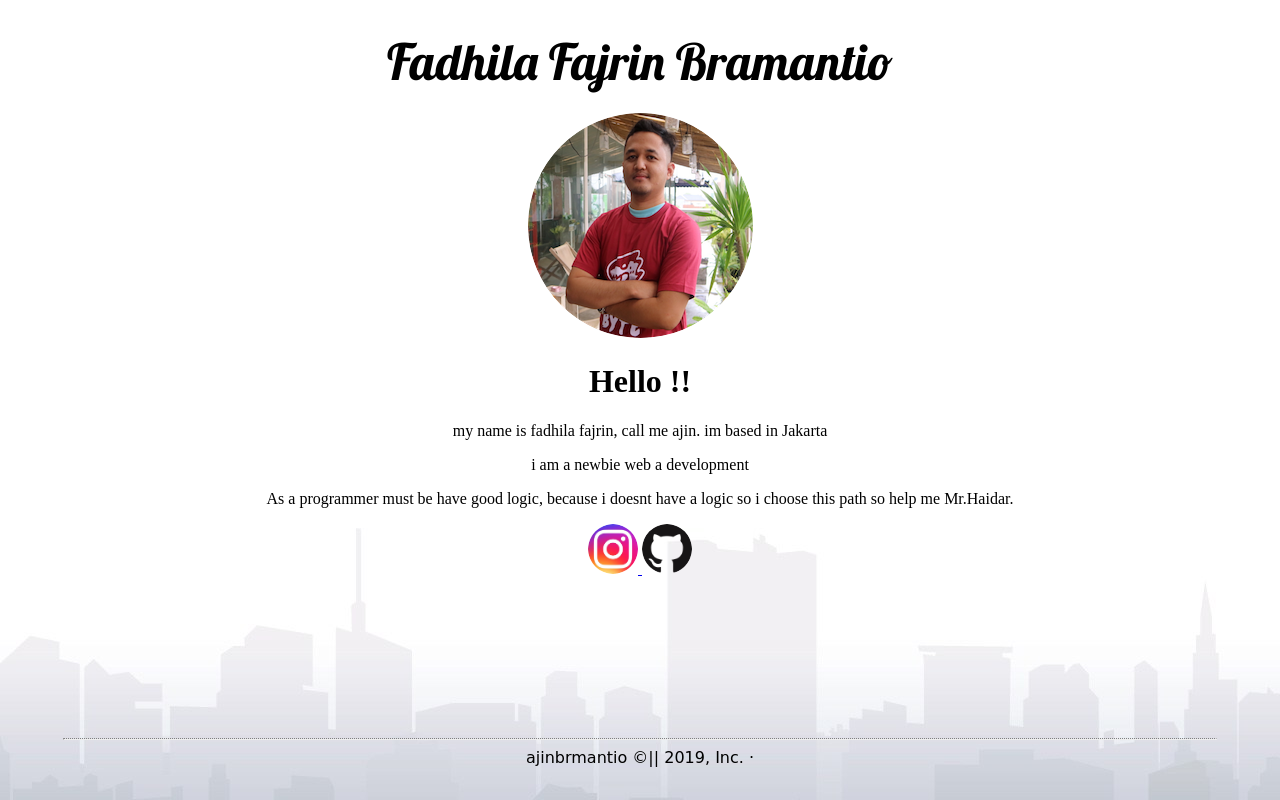
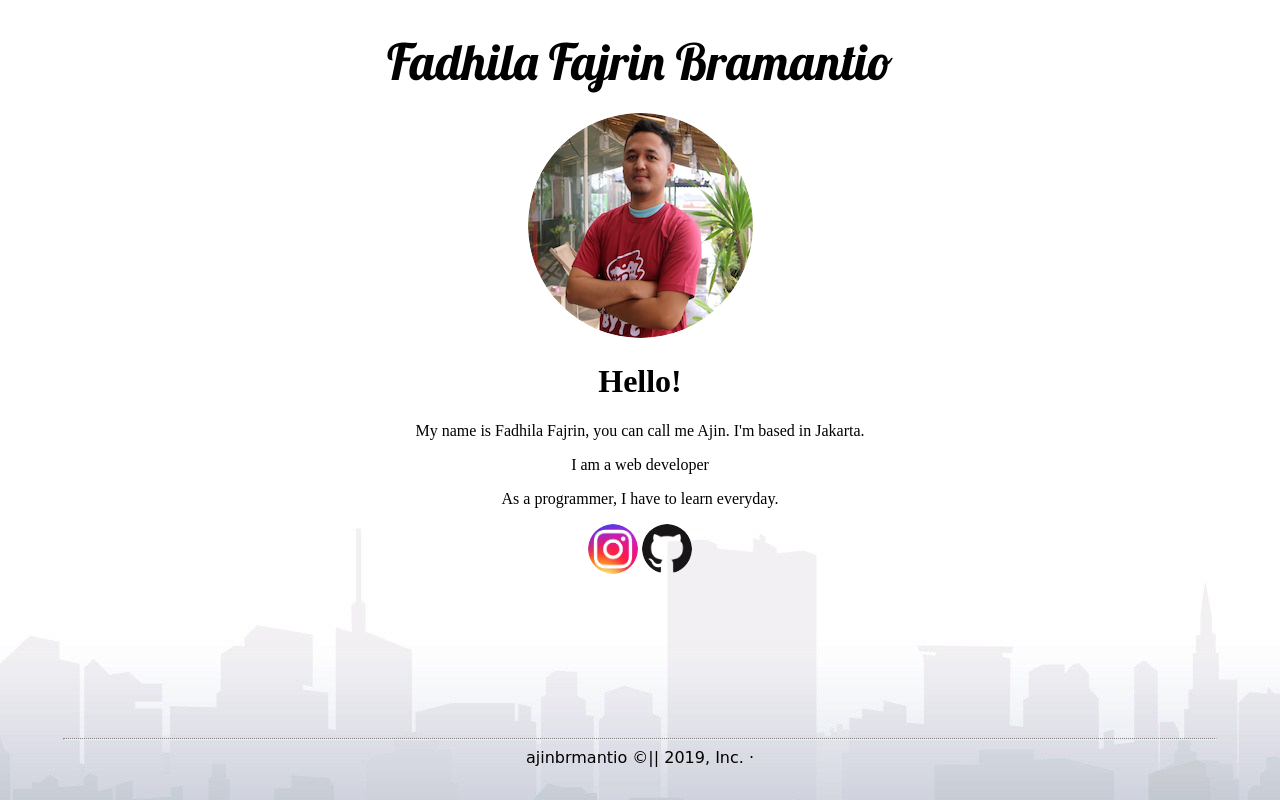
Before and after one commit to ajinbramantio/ajinbramantio, a plain HTML site: page index.html in a window 1280 px wide. Drawn offline with Linux system fonts and the light colour scheme.

Commit message:
Fix minor styling issue

```diff
--- a/assets/style.css
+++ b/assets/style.css
@@ -2,6 +2,11 @@ body {
   background-image: url("images/background2.jpg");
   margin: 0;
 }
+
+a {
+  text-decoration: none;
+}
+
 .name {
   font-family: "Lobster", cursive;
   font-size: 50px;
--- a/index.html
+++ b/index.html
@@ -22,13 +22,12 @@
       />
 
       <div class="article">
-        <h1>Hello !!</h1>
-        <p>my name is fadhila fajrin, call me ajin. im based in Jakarta</p>
-        <p>i am a newbie web a development</p>
+        <h1>Hello!</h1>
         <p>
-          As a programmer must be have good logic, because i doesnt have a logic
-          so i choose this path so help me Mr.Haidar.
+          My name is Fadhila Fajrin, you can call me Ajin. I'm based in Jakarta.
         </p>
+        <p>I am a web developer</p>
+        <p>As a programmer, I have to learn everyday.</p>
       </div>
       <div class="social-media">
         <p>
```
